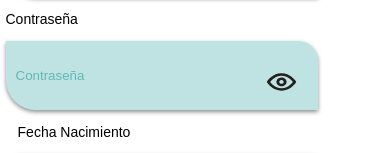
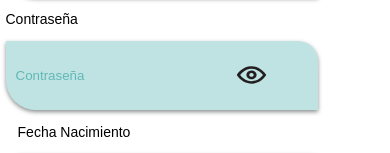
Before and after one commit to angylearns/oviva_care, a React (Vite) app in the folder HolisticFront/: page /register in a window 390 px wide. Shown: the part 519-672 px from the top of the page. Built offline with nearby package versions, Linux system fonts and the light colour scheme; the HTML template or start-up script is replaced by a standard one; a web font is replaced by a local one.

Commit message:
fix css in register

```diff
--- a/HolisticFront/src/components/register/register.css
+++ b/HolisticFront/src/components/register/register.css
@@ -13,6 +13,7 @@
     from {
         transform: rotateY(0deg);
     }
+
     to {
         transform: rotateY(360deg);
     }
@@ -114,7 +115,6 @@
     width: 45px;
     background-color: transparent;
     border: none;
-
 }
 
 .register-regbutton {
@@ -224,7 +224,12 @@ input::placeholder {
 }
 
 
+@media screen and (max-width: 1376px) {
 
+    .icons-buttons-password {
+        transform: translate(519px, -50px);
+    }
+}
 
 @media screen and (max-width: 1350px) {
 
@@ -233,6 +238,15 @@ input::placeholder {
         flex-direction: column;
         align-items: center;
         justify-content: center;
+    }
+
+    .icons-buttons-password {
+        transform: translate(-100px, 13px);
+    }
+
+    .groupfields2 {
+        margin-right: 4%;
+        margin-bottom: 2%;
     }
 }
 
@@ -285,7 +299,23 @@ input::placeholder {
     }
 
     .groupfields2 {
-        margin-right: 7%;
+        margin-right: 8%;
+        margin-bottom: 2%;
+    }
+
+    .icons-buttons-password {
+        transform: translate(-80px, 10px);
+    }
+}
+
+@media screen and (max-width: 561px) {
+
+    .icons-buttons-password {
+        transform: translate(370px, -60px);
+    }
+    .groupfields2 {
+        margin-right: 11%;
+        margin-bottom: 2%;
     }
 }
 
@@ -342,7 +372,19 @@ input::placeholder {
     }
 
     .groupfields2 {
-        margin-right: 9%;
+        margin-right: 15%;
+    }
+
+    .icons-buttons-password {
+        transform: translate(-100px, 10px);
+    }
+
+    @media screen and (max-width: 488px) {
+        .icons-buttons-password {
+            transform: translate(300px, -60px);
+        }
+    }
+
 }
 
 @media screen and (max-width: 450px) {
@@ -398,7 +440,11 @@ input::placeholder {
     }
 
     .groupfields2 {
-            margin-right: 10%;
+        margin-right: 17%;
+    }
+
+    .icons-buttons-password {
+        transform: translate(-100px, 10px);
     }
 }
 
@@ -459,4 +505,3 @@ input::placeholder {
         width: 35px;
     }
 }
-}
```
Lines whose indentation alone changed are shown as unchanged.
